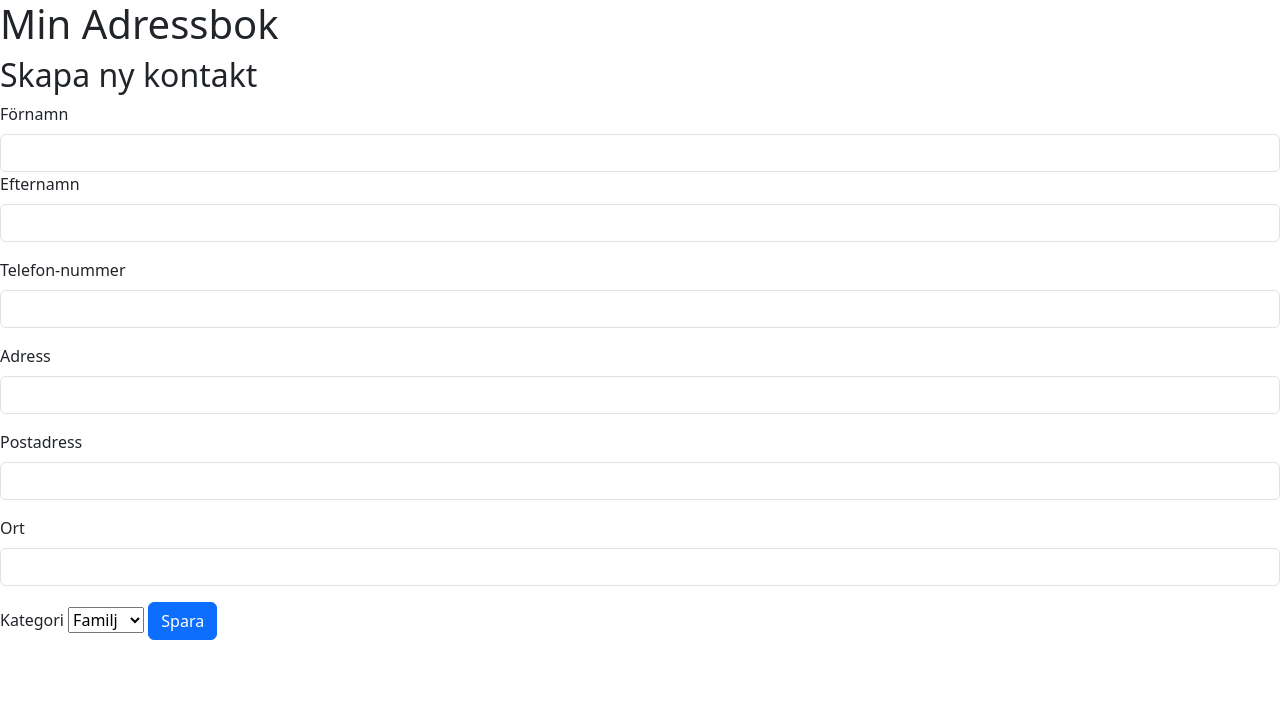
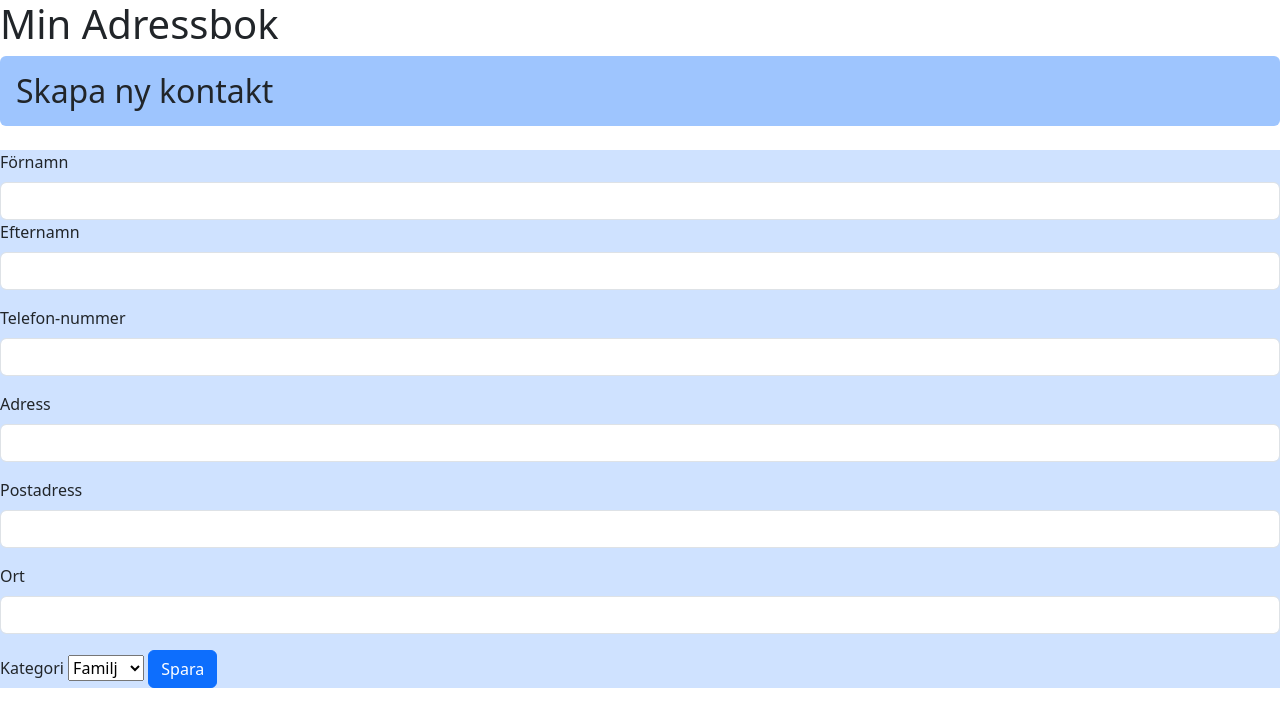
Before and after one commit to Ziggybush/gik339-grupp10-projekt, a website: page public/index.html in a window 1280 px wide. Drawn offline with nearby package versions, Linux system fonts and the light colour scheme; no server answers.

Commit message:
Färger html

```diff
--- a/public/index.html
+++ b/public/index.html
@@ -12,9 +12,13 @@
       <h1>Min Adressbok</h1>
     </header>
     <main>
+      <div class="p-3 mb-4 rounded"
+     style="background-color: var(
+--bs-primary-border-subtle);">
+  <h2 class="mb-0">Skapa ny kontakt</h2>
+</div>
       <form id="newContactForm">
-<h2>Skapa ny kontakt</h2>
-  <div class="mb-3">
+  <div class="mb-3" style="background-color: var(--bs-primary-bg-subtle);">
     <label for="firstName" class="form-label">Förnamn</label>
     <input type="text" class="form-control" id="firstName">
   <div class="mb-3">
```
